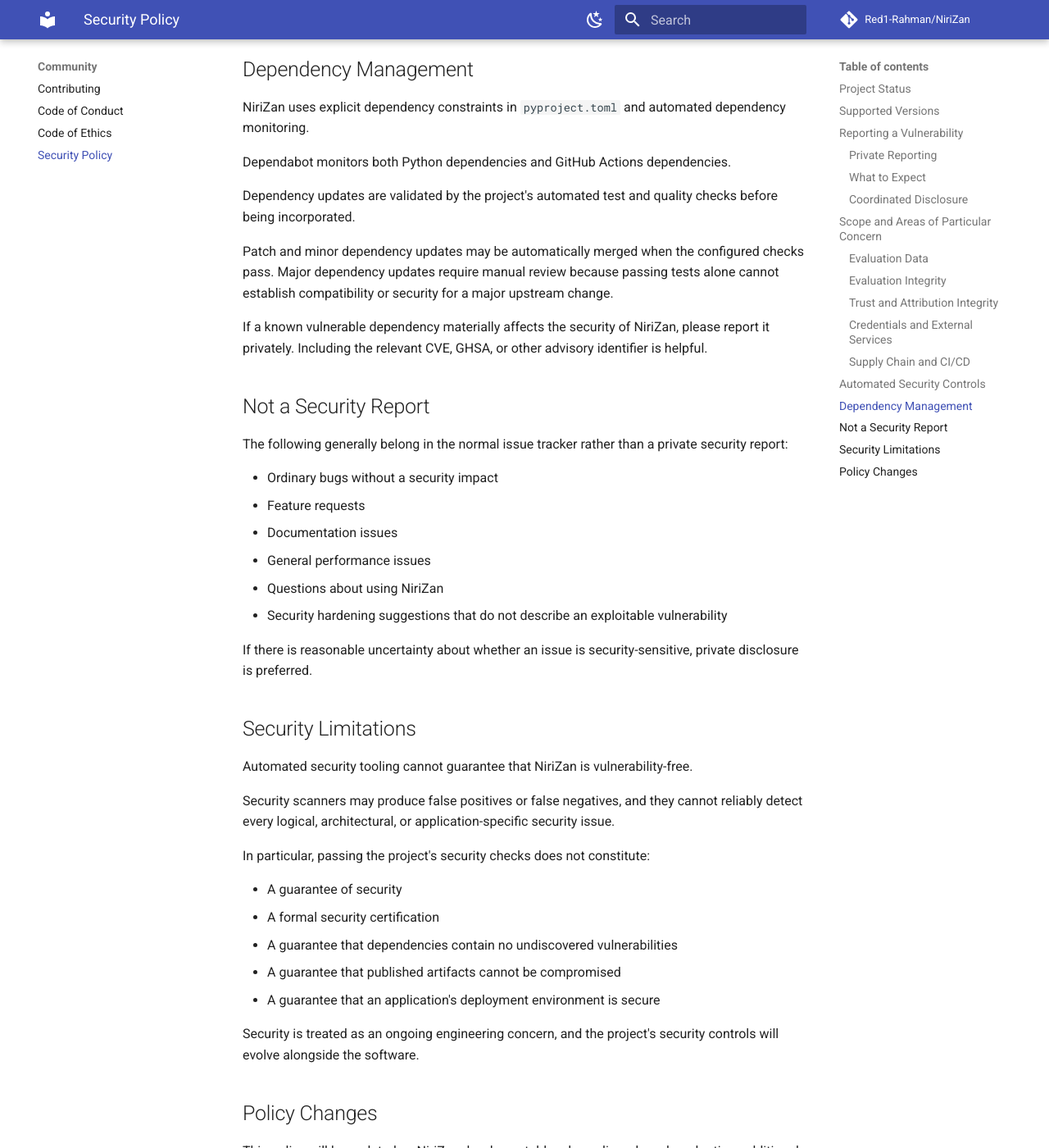
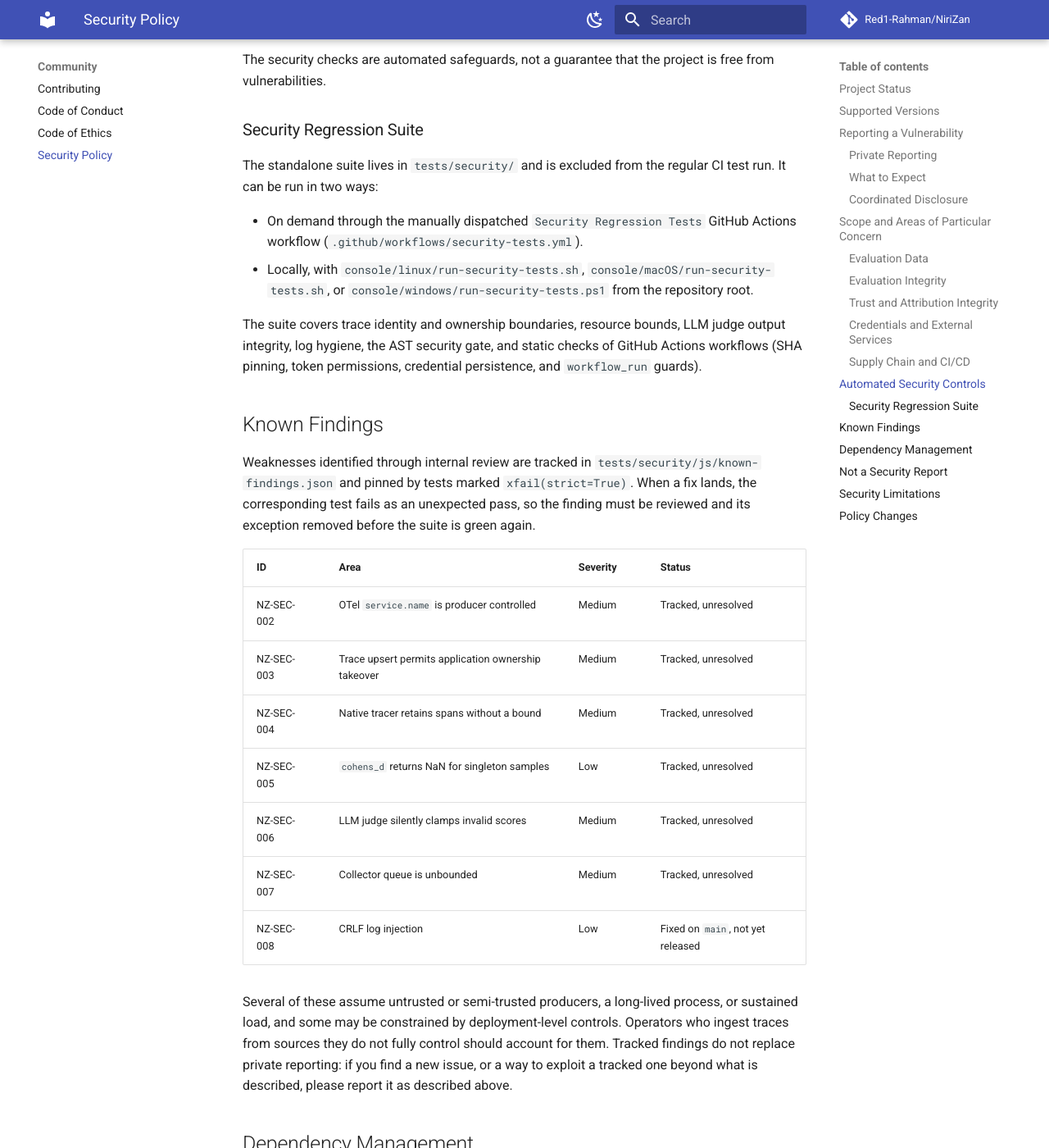
Before and after one commit to Red1-Rahman/NiriZan, an MkDocs documentation site: the page built from docs/community/security.md, in a window 1280 px wide and 1400 px high, scrolled down 4617 px. Shown: the whole window at 82% size. Built offline with MkDocs 1.6.1 and Material for MkDocs 9.7.7, drawn with Linux system fonts in a browser that asks for light colours; comment, search, counter and statistics services are not loaded; some of the changed text lies outside the part shown.

Commit message:
docs: sync mirrored docs from source files

```diff
--- a/docs/community/security.md
+++ b/docs/community/security.md
@@ -20,7 +20,7 @@
 
 The latest released version is `0.5.4` (released 2026-10-18). The `CHANGELOG.md` is the authoritative record of NiriZan's released versions and changes.
 
-`main` may contain changes that have not yet been released. Security fixes are developed on `main` and incorporated into subsequent releases as appropriate.
+`main` may contain changes that have not yet been released. Security fixes are developed on `main` and incorporated into subsequent releases as appropriate. For example, the log injection fix (NZ-SEC-008) is on `main` and is not part of `0.5.4`.
 
 | Version / Branch                      | Supported                         |
 | ------------------------------------- | --------------------------------- |
@@ -124,6 +124,7 @@
 The current security tooling includes:
 
 - AST-based security regression tests for project-specific security invariants
+- A standalone security regression suite (`tests/security/`) with finding-linked tests, Node-based workflow pin and permission checks, and a findings schema validator
 - Bandit for Python security analysis
 - flake8, dlint, and dodgy for additional source-level checks
 - Semgrep for static security analysis
@@ -140,6 +141,31 @@
 These controls are intended to provide multiple layers of detection across source code, dependencies, package artifacts, secrets, and the project's software supply chain.
 
 The security checks are automated safeguards, not a guarantee that the project is free from vulnerabilities.
+
+### Security Regression Suite
+
+The standalone suite lives in `tests/security/` and is excluded from the regular CI test run. It can be run in two ways:
+
+- On demand through the manually dispatched `Security Regression Tests` GitHub Actions workflow (`.github/workflows/security-tests.yml`).
+- Locally, with `console/linux/run-security-tests.sh`, `console/macOS/run-security-tests.sh`, or `console/windows/run-security-tests.ps1` from the repository root.
+
+The suite covers trace identity and ownership boundaries, resource bounds, LLM judge output integrity, log hygiene, the AST security gate, and static checks of GitHub Actions workflows (SHA pinning, token permissions, credential persistence, and `workflow_run` guards).
+
+## Known Findings
+
+Weaknesses identified through internal review are tracked in `tests/security/js/known-findings.json` and pinned by tests marked `xfail(strict=True)`. When a fix lands, the corresponding test fails as an unexpected pass, so the finding must be reviewed and its exception removed before the suite is green again.
+
+| ID | Area | Severity | Status |
+| --- | --- | --- | --- |
+| NZ-SEC-002 | OTel `service.name` is producer controlled | Medium | Tracked, unresolved |
+| NZ-SEC-003 | Trace upsert permits application ownership takeover | Medium | Tracked, unresolved |
+| NZ-SEC-004 | Native tracer retains spans without a bound | Medium | Tracked, unresolved |
+| NZ-SEC-005 | `cohens_d` returns NaN for singleton samples | Low | Tracked, unresolved |
+| NZ-SEC-006 | LLM judge silently clamps invalid scores | Medium | Tracked, unresolved |
+| NZ-SEC-007 | Collector queue is unbounded | Medium | Tracked, unresolved |
+| NZ-SEC-008 | CRLF log injection | Low | Fixed on `main`, not yet released |
+
+Several of these assume untrusted or semi-trusted producers, a long-lived process, or sustained load, and some may be constrained by deployment-level controls. Operators who ingest traces from sources they do not fully control should account for them. Tracked findings do not replace private reporting: if you find a new issue, or a way to exploit a tracked one beyond what is described, please report it as described above.
 
 ## Dependency Management
 
```
